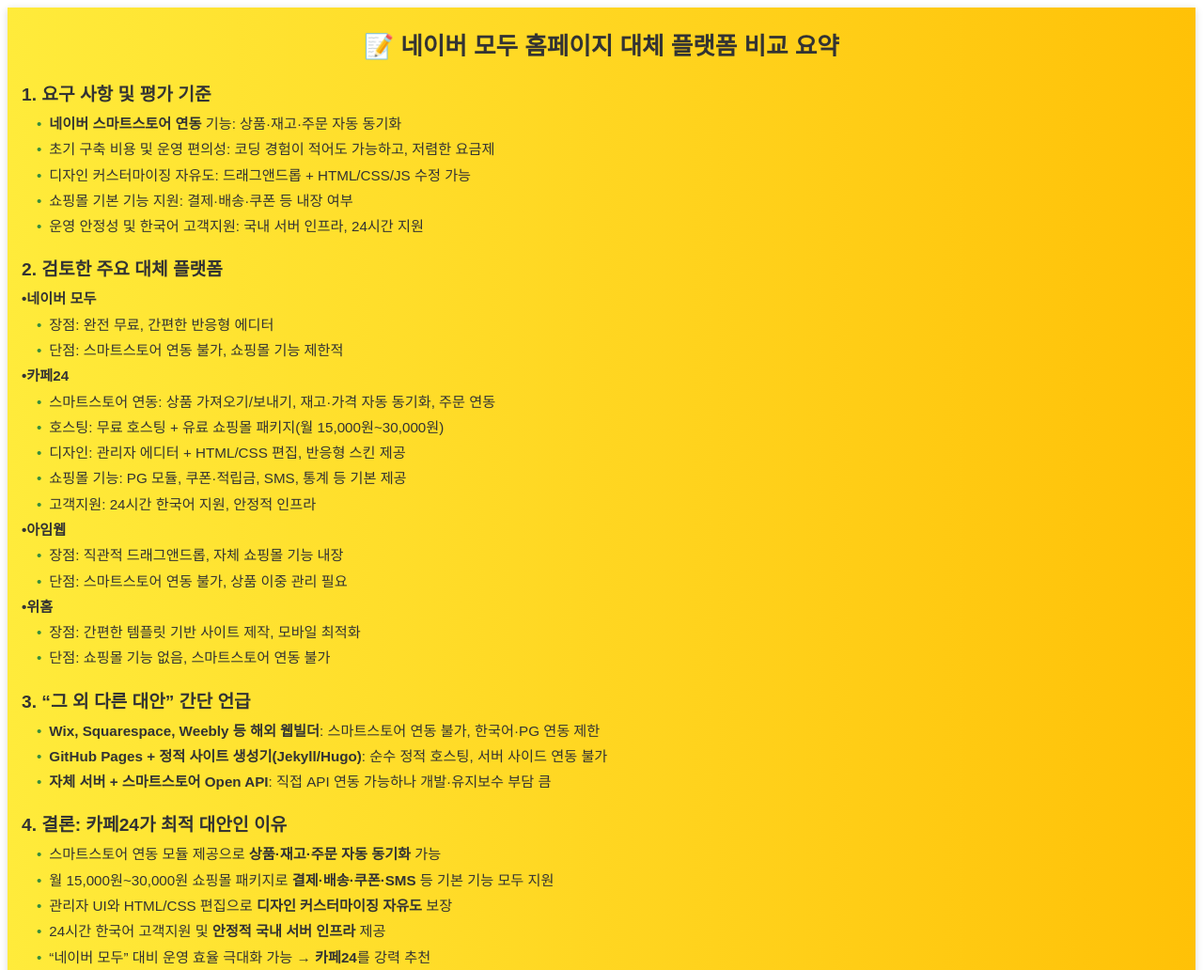
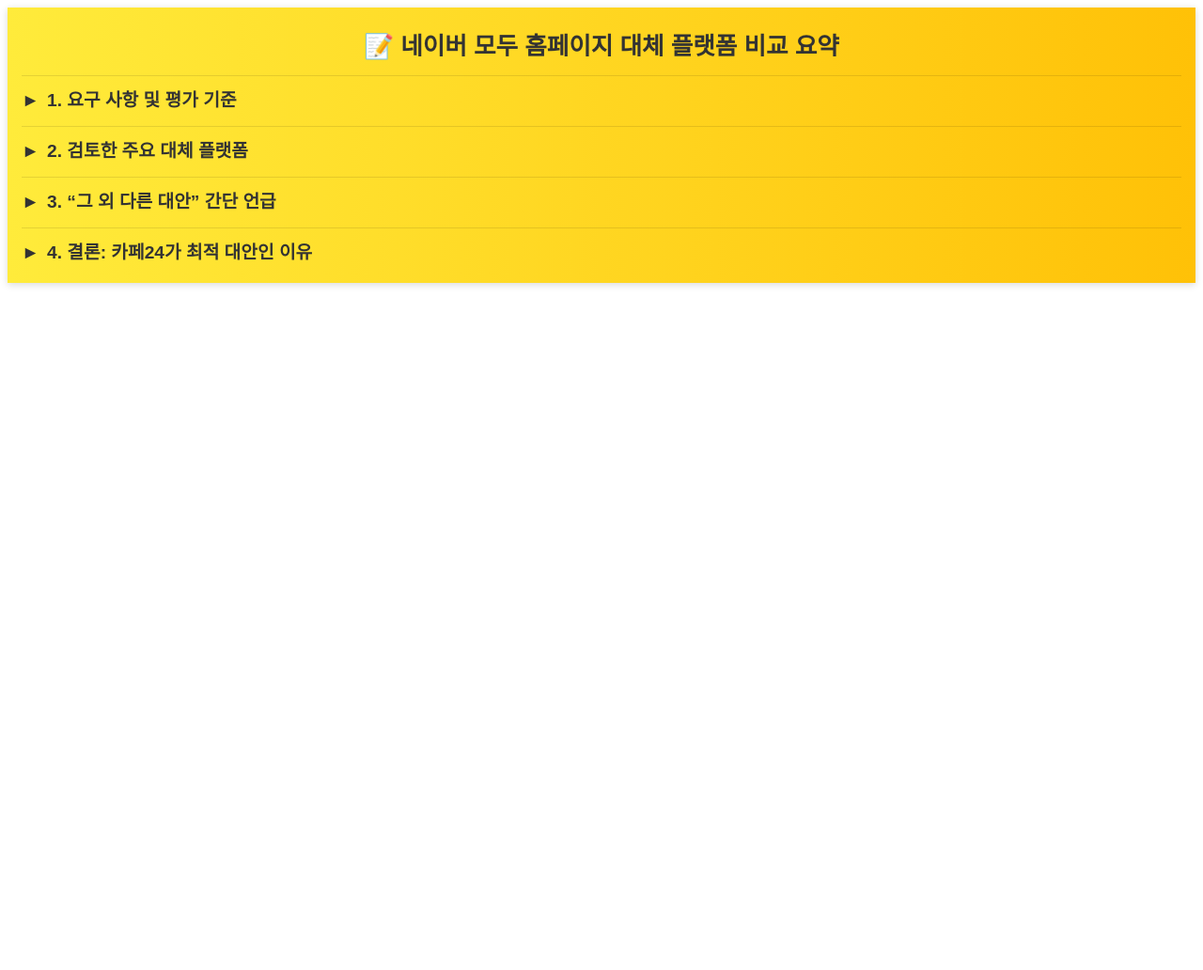
Before and after one commit to tntbusan/reasons, a plain HTML site: page index.html in a window 1280 px wide. Shown: the top 1032 px of the page at 94% size. After the commit the page ends 800 px from the top, so only its background shows below. Drawn offline with Linux system fonts and the light colour scheme.

Commit message:
Update index.html

```diff
--- a/index.html
+++ b/index.html
@@ -1,10 +1,7 @@
 <!--
   ────────────────────────────────────────────────
   “네이버 모두 홈페이지 대체 플랫폼 비교” 상세 배너
-  - 1) 요구 사항 및 평가 기준
-  - 2) 검토한 주요 대체 플랫폼
-  - 3) 그 외 다른 대안 간단 언급
-  - 4) 결론: 카페24가 최적 대안인 이유
+  - 각 제목 클릭 시 세부 내용이 아코디언 형식으로 표시됨
 ────────────────────────────────────────────────
 -->
 
@@ -23,10 +20,30 @@
     font-weight: 700;
     text-align: center;
   }
-  .replacement-banner h3 {
-    margin: 20px 0 8px;
+  details {
+    margin-top: 15px;
+    border-top: 1px solid rgba(0,0,0,0.1);
+    padding-top: 10px;
+  }
+  summary {
     font-size: 1.2rem;
     font-weight: 600;
+    cursor: pointer;
+    list-style: none;
+    outline: none;
+  }
+  /* 기본 브라우저 화살표 제거 후 커스텀 */
+  summary::-webkit-details-marker {
+    display: none;
+  }
+  summary::before {
+    content: "\25BA"; /* ▶ */
+    display: inline-block;
+    margin-right: 8px;
+    transition: transform 0.2s ease;
+  }
+  details[open] > summary::before {
+    transform: rotate(90deg);
   }
   .replacement-banner p {
     margin: 4px 0;
@@ -35,8 +52,8 @@
   }
   .replacement-banner ul {
     list-style: none;
-    padding: 0;
-    margin: 6px 0 0 16px;
+    padding: 0 0 0 16px;
+    margin: 6px 0 0 0;
   }
   .replacement-banner ul li {
     margin: 6px 0;
@@ -52,7 +69,7 @@
     .replacement-banner h2 {
       font-size: 1.3rem;
     }
-    .replacement-banner h3 {
+    summary {
       font-size: 1.1rem;
     }
     .replacement-banner p,
@@ -65,7 +82,8 @@
 <div class="replacement-banner">
   <h2>📝 네이버 모두 홈페이지 대체 플랫폼 비교 요약</h2>
 
-  <h3>1. 요구 사항 및 평가 기준</h3>
+  <details>
+    <summary>1. 요구 사항 및 평가 기준</summary>
     <ul>
       <li><b>네이버 스마트스토어 연동</b> 기능: 상품·재고·주문 자동 동기화</li>
       <li>초기 구축 비용 및 운영 편의성: 코딩 경험이 적어도 가능하고, 저렴한 요금제</li>
@@ -73,9 +91,10 @@
       <li>쇼핑몰 기본 기능 지원: 결제·배송·쿠폰 등 내장 여부</li>
       <li>운영 안정성 및 한국어 고객지원: 국내 서버 인프라, 24시간 지원</li>
     </ul>
+  </details>
 
-  <h3>2. 검토한 주요 대체 플랫폼</h3>
-
+  <details>
+    <summary>2. 검토한 주요 대체 플랫폼</summary>
     <p><b>•네이버 모두</b></p>
     <ul>
       <li>장점: 완전 무료, 간편한 반응형 에디터</li>
@@ -102,15 +121,19 @@
       <li>장점: 간편한 템플릿 기반 사이트 제작, 모바일 최적화</li>
       <li>단점: 쇼핑몰 기능 없음, 스마트스토어 연동 불가</li>
     </ul>
+  </details>
 
-  <h3>3. “그 외 다른 대안” 간단 언급</h3>
+  <details>
+    <summary>3. “그 외 다른 대안” 간단 언급</summary>
     <ul>
       <li><b>Wix, Squarespace, Weebly 등 해외 웹빌더</b>: 스마트스토어 연동 불가, 한국어·PG 연동 제한</li>
       <li><b>GitHub Pages + 정적 사이트 생성기(Jekyll/Hugo)</b>: 순수 정적 호스팅, 서버 사이드 연동 불가</li>
       <li><b>자체 서버 + 스마트스토어 Open API</b>: 직접 API 연동 가능하나 개발·유지보수 부담 큼</li>
     </ul>
+  </details>
 
-  <h3>4. 결론: 카페24가 최적 대안인 이유</h3>
+  <details>
+    <summary>4. 결론: 카페24가 최적 대안인 이유</summary>
     <ul>
       <li>스마트스토어 연동 모듈 제공으로 <b>상품·재고·주문 자동 동기화</b> 가능</li>
       <li>월 15,000원~30,000원 쇼핑몰 패키지로 <b>결제·배송·쿠폰·SMS</b> 등 기본 기능 모두 지원</li>
@@ -118,4 +141,5 @@
       <li>24시간 한국어 고객지원 및 <b>안정적 국내 서버 인프라</b> 제공</li>
       <li>“네이버 모두” 대비 운영 효율 극대화 가능 → <b>카페24</b>를 강력 추천</li>
     </ul>
+  </details>
 </div>
```
Lines whose indentation alone changed are shown as unchanged.
